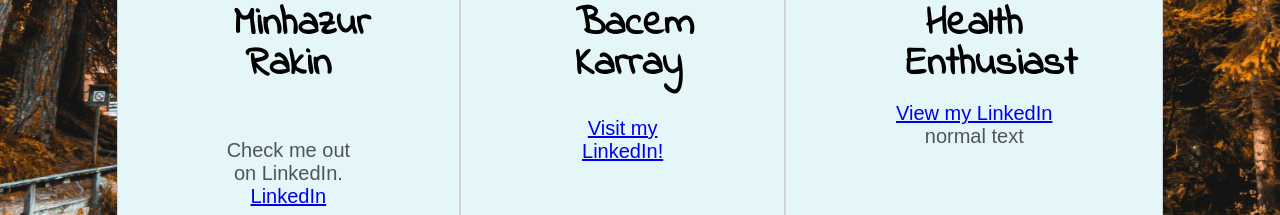
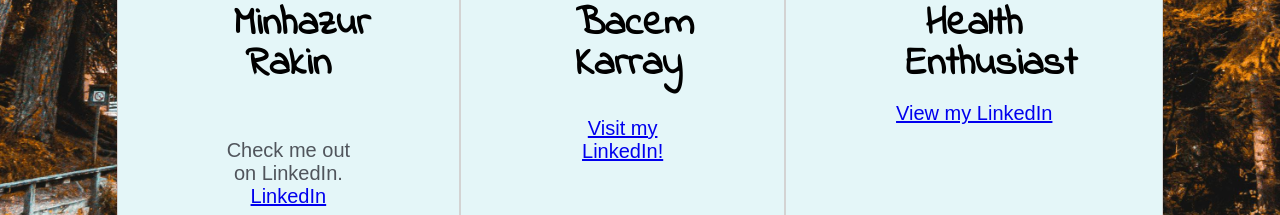
Before and after one commit to bacemkarray/NASA2024, a plain HTML site: page index.html in a window 1280 px wide. Shown: the part 6840-7055 px from the top of the page. Drawn offline with nearby package versions, Linux system fonts and the light colour scheme.

Commit message:
Update index.html

```diff
--- a/index.html
+++ b/index.html
@@ -171,7 +171,6 @@ ok todo:
 					<div class = "column">
 						<h1>Health Enthusiast</h1>
 						<p><a href="https://www.linkedin.com/in/taha-sarfraz-54b429274/">View my LinkedIn</a></p>
-						<p> normal text</p>
 
 					</div>
 				</section>
```
